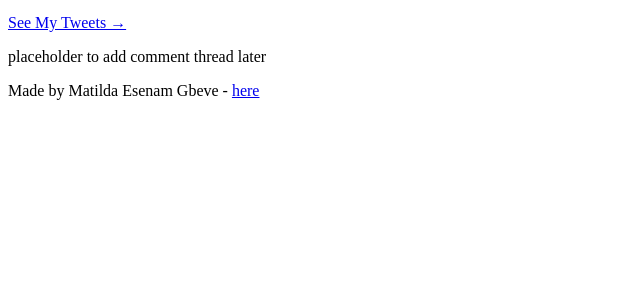
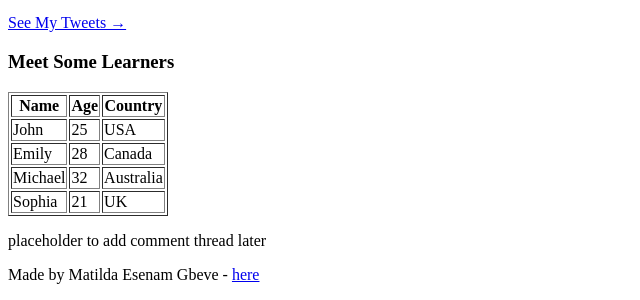
Before and after one commit to gemgeek/My_First_Portfolio, a plain HTML site: page html_basic/index.html in a window 1280 px wide. Shown: the part 501-801 px from the top of the page, without its empty margins (0-640 px from the left). Drawn offline with Linux system fonts and the light colour scheme.

Commit message:
Task 5: Added table of learners to index page

```diff
--- a/html_basic/index.html
+++ b/html_basic/index.html
@@ -28,6 +28,39 @@
       </a>
 
       <p><a href="tweets.html">See My Tweets →</a></p>
+
+      <h3>Meet Some Learners</h3>
+<table border="1">
+  <thead>
+    <tr>
+      <th>Name</th>
+      <th>Age</th>
+      <th>Country</th>
+    </tr>
+  </thead>
+  <tbody>
+    <tr>
+      <td>John</td>
+      <td>25</td>
+      <td>USA</td>
+    </tr>
+    <tr>
+      <td>Emily</td>
+      <td>28</td>
+      <td>Canada</td>
+    </tr>
+    <tr>
+      <td>Michael</td>
+      <td>32</td>
+      <td>Australia</td>
+    </tr>
+    <tr>
+      <td>Sophia</td>
+      <td>21</td>
+      <td>UK</td>
+    </tr>
+  </tbody>
+</table>
     </article>
 
     <aside>
```
